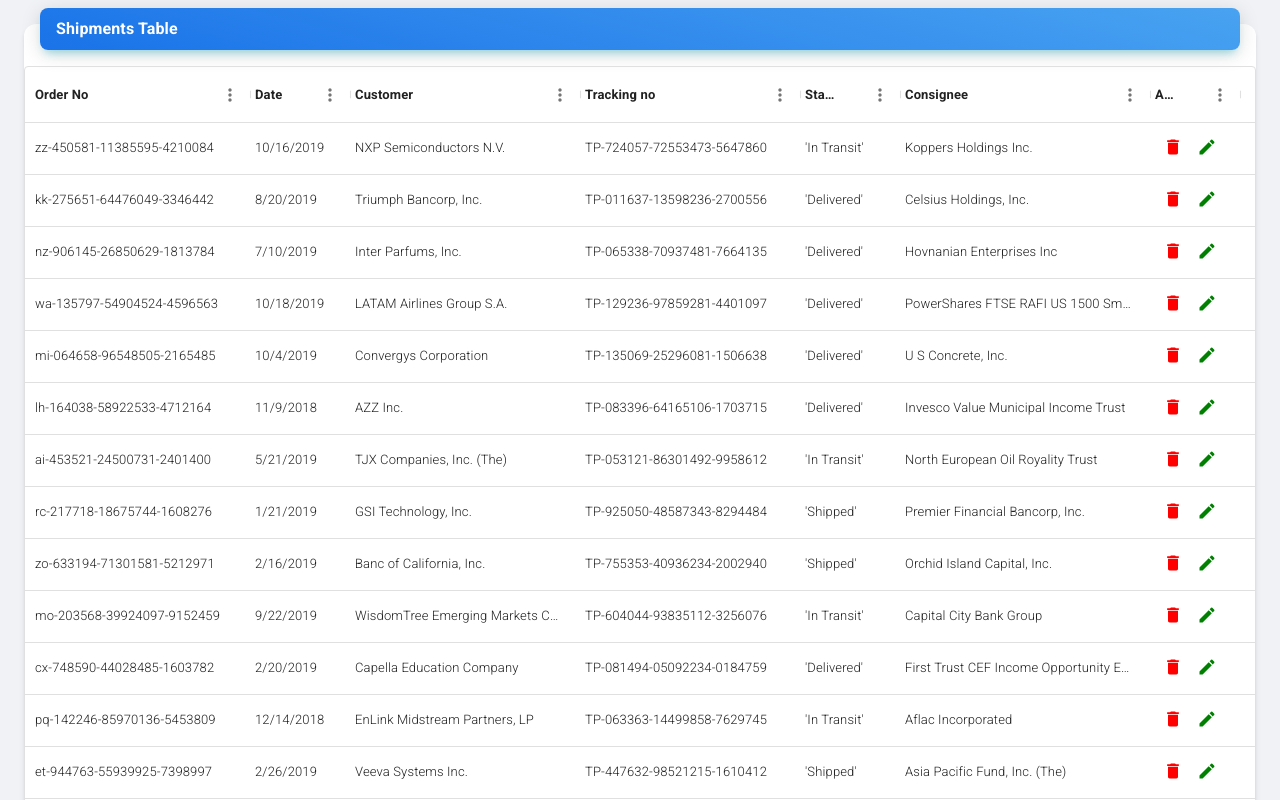
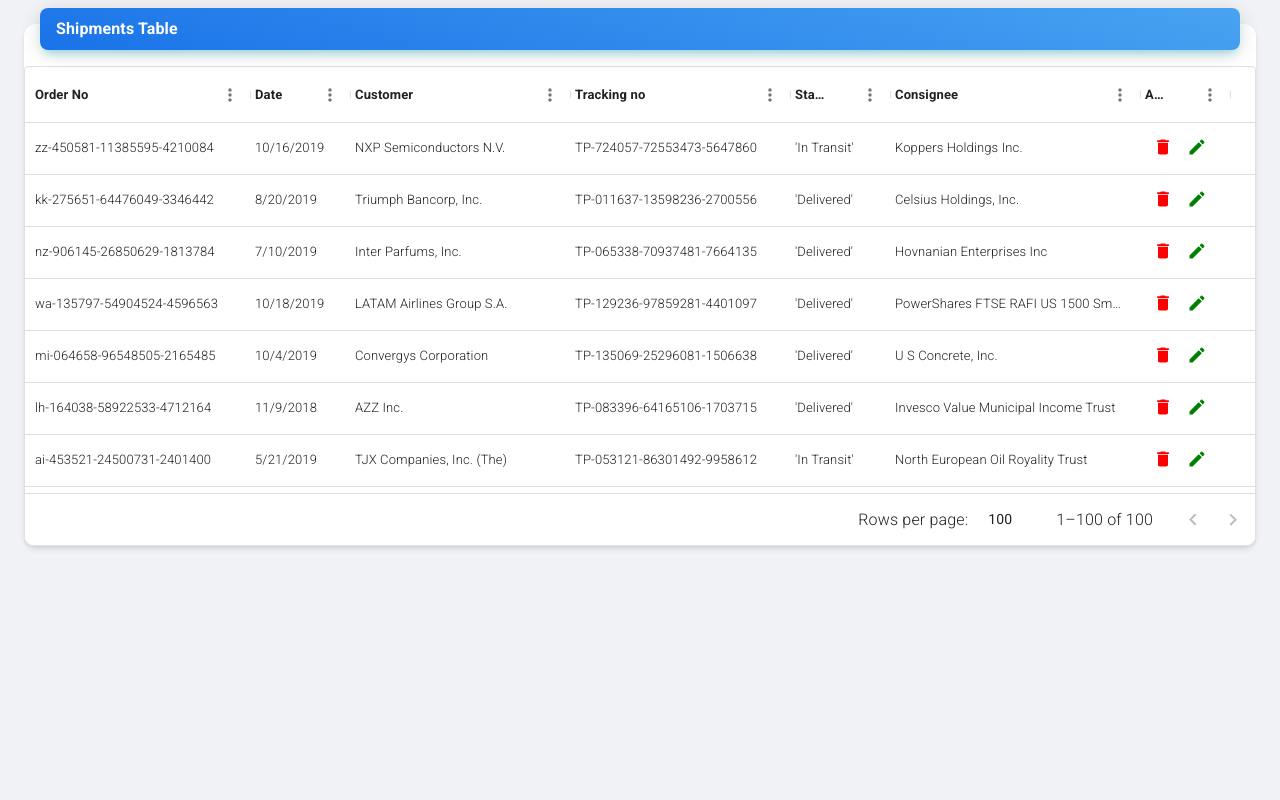
Before and after one commit to sepidsoroush/shipments-CRUD, a React (Create React App) app: page /shipment in a window 1280 px wide. Shown: the top 800 px of the page. Built offline with nearby package versions, Linux system fonts and the light colour scheme.

Commit message:
updated scrollbar

```diff
--- a/src/components/Shipment/ShipmentTable.js
+++ b/src/components/Shipment/ShipmentTable.js
@@ -8,7 +8,7 @@ const ShipmentTable = ({ rows, deleteItemHandler, updateItemHandler }) => {
   const columns = [
     { field: "orderNo", headerName: "Order No", width: 220 },
     { field: "date", headerName: "Date", width: 100 },
-    { field: "customer", headerName: "Customer", width: 230 },
+    { field: "customer", headerName: "Customer", width: 220 },
     {
       field: "trackingNo",
       headerName: "Tracking no",
@@ -47,7 +47,7 @@ const ShipmentTable = ({ rows, deleteItemHandler, updateItemHandler }) => {
   ];
   return (
     <DataGrid
-      sx={{ fontSize: 13, overflowX: "scroll" }}
+      sx={{ fontSize: 13, overflowX: "scroll", overflowY: "hidden", maxHeight: 480 }}
       rows={rows}
       columns={columns}
       getRowId={(row) => row.orderNo}
--- a/src/store/shipment-slice.js
+++ b/src/store/shipment-slice.js
@@ -10,7 +10,6 @@ const shipmentSlice = createSlice({
       state.shipments = action.payload.shipments;
     },
     deleteItem(state, action) {
-      console.log(action.payload);
       state.shipments = state.shipments.filter((row) => row.orderNo !== action.payload);
     },
     updateItem(state, action) {
```
